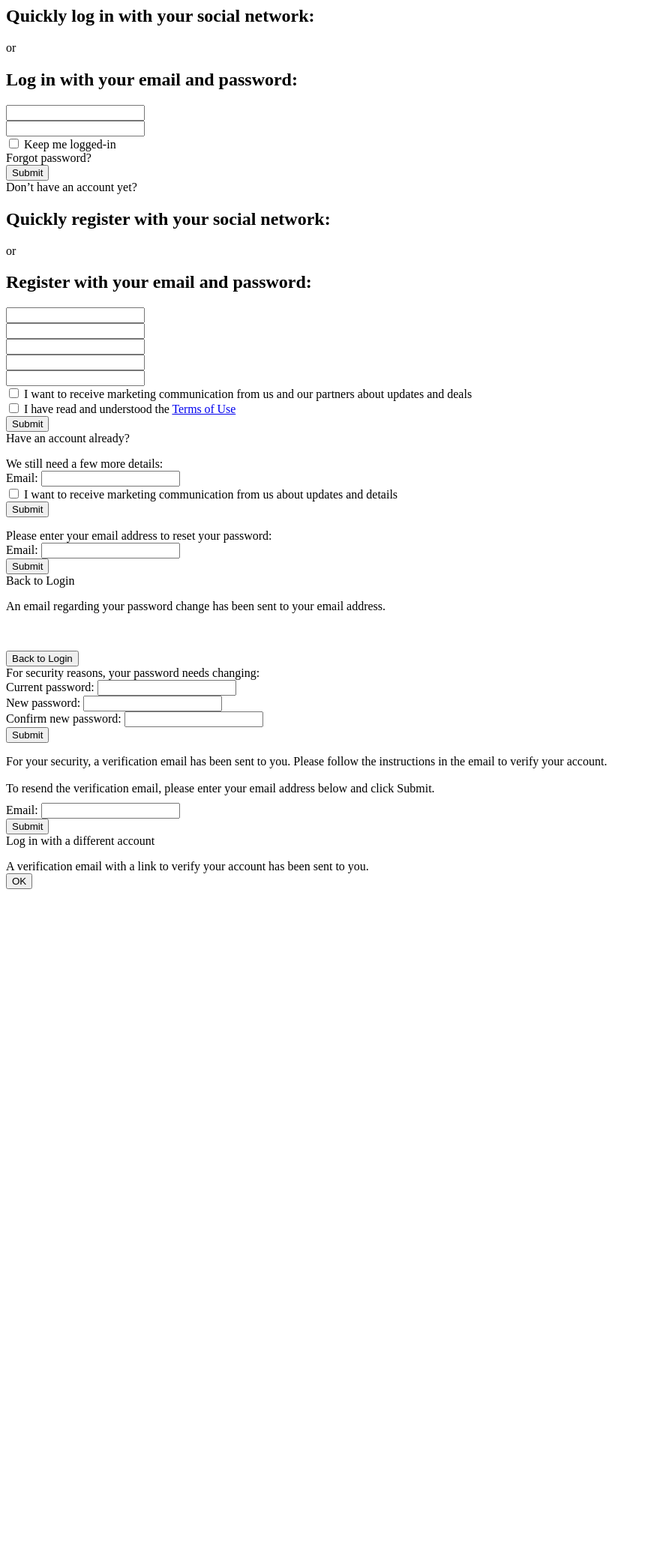
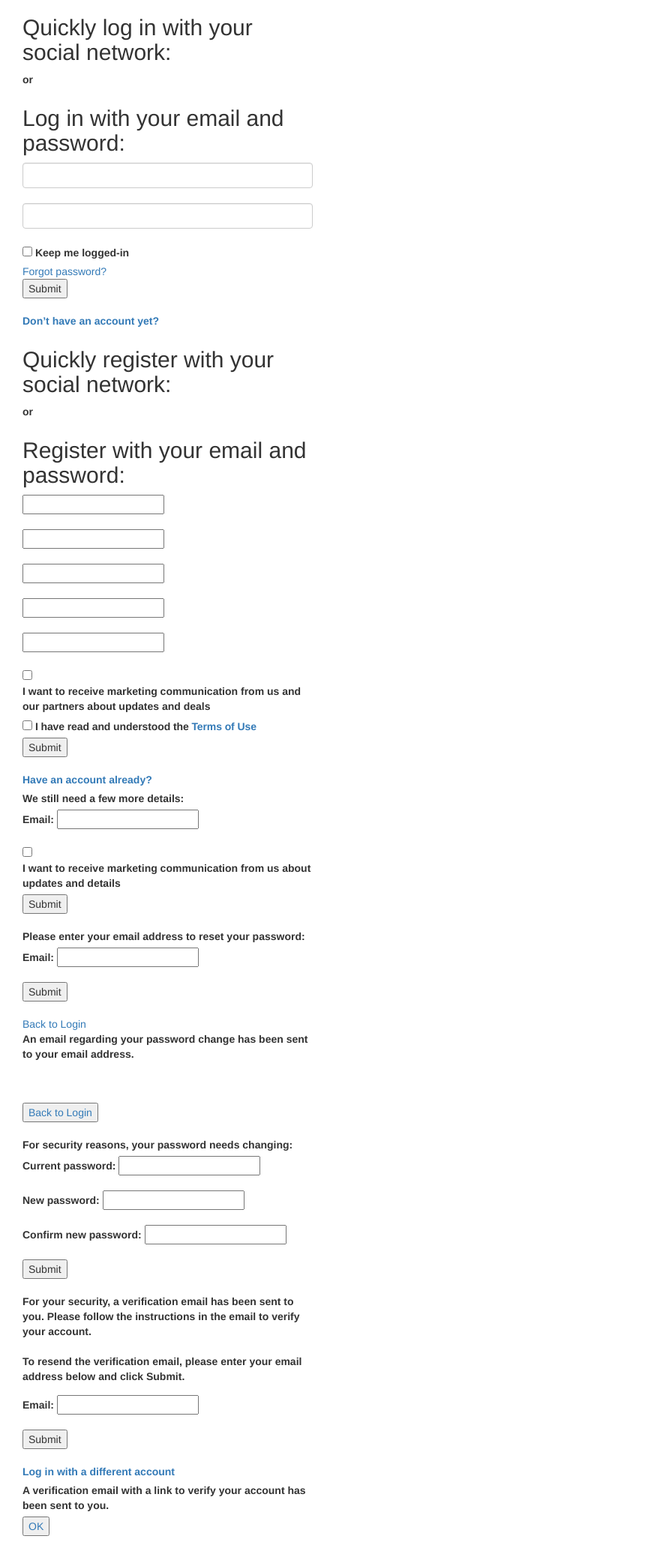
Before and after one commit to fmalina/django-gigya, a Django app: page /account in a window 1280 px wide. Shown: the whole page at 75% size, without its empty margins (0-864 px from the left). Before the commit the page ends 1186 px from the top, so only its background shows below. Run offline with Django 3.2, Linux system fonts and the light colour scheme; some libraries are stand-ins or nearby versions.

Commit message:
Add and use base.html template. Styling registration page with bootstrap

```diff
--- /dev/null
+++ b/gigya/static/gigya/django-gigya.css
@@ -0,0 +1,3 @@
+input {
+    margin-bottom: 20px;
+}
--- /dev/null
+++ b/gigya/templates/base.html
@@ -0,0 +1,16 @@
+{% load static %}
+<!doctype html>
+<html lang="en">
+<head>
+    <meta charset="UTF-8">
+    <meta name="viewport"
+          content="width=device-width, user-scalable=no, initial-scale=1.0, maximum-scale=1.0, minimum-scale=1.0">
+    <meta http-equiv="X-UA-Compatible" content="ie=edge">
+    <title>Document</title>
+    <link rel="stylesheet" href="https://maxcdn.bootstrapcdn.com/bootstrap/3.3.7/css/bootstrap.min.css" integrity="sha384-BVYiiSIFeK1dGmJRAkycuHAHRg32OmUcww7on3RYdg4Va+PmSTsz/K68vbdEjh4u" crossorigin="anonymous">
+    <link rel="stylesheet" href="{% static 'gigya/django-gigya.css' %}">
+</head>
+<body>
+{% block body %}{% endblock %}
+</body>
+</html>
--- /dev/null
+++ b/gigya/templates/gigya/account.html
@@ -0,0 +1,4 @@
+{% extends "base.html" %}
+{% block body %}
+    {% include 'gigya/registration.html' %}
+{% endblock %}
--- a/gigya/templates/gigya/registration.html
+++ b/gigya/templates/gigya/registration.html
@@ -1,3 +1,6 @@
+<div class="col-xs-12">
+
+<div class="col-xs-12 col-lg-4 col-md-6 col-center">
 <div class="gigya-screen-set" id="Default-RegistrationLogin" data-on-pending-registration-screen="Default-RegistrationLogin/gigya-complete-registration-screen"
 data-on-pending-verification-screen="Default-RegistrationLogin/gigya-verification-pending-screen"
 data-on-pending-tfa-registration-screen="Default-RegistrationLogin/gigya-tfa-registration-screen"
@@ -40,13 +43,13 @@ data-width="364" data-responsive="true" data-dialog-style="modern">
         <div class="gigya-layout-cell responsive with-site-login">
           <h2 class="gigya-composite-control gigya-composite-control-header"> Log in with your email and password: </h2>
           <div class="gigya-composite-control gigya-composite-control-textbox">
-            <input type="text" class="gigya-input-text" name="loginID" tabindex="0"
+            <input type="text" class="gigya-input-text form-control" name="loginID" tabindex="0"
             data-gigya-placeholder="Email" formnovalidate="formnovalidate" data-array-root="">
             <span class="gigya-error-msg" data-bound-to="loginID"></span>
           </div>
           <div class="gigya-composite-control gigya-composite-control-password">
             <input type="password" data-gigya-placeholder="Password" name="password"
-            class="gigya-input-password" tabindex="0" formnovalidate="formnovalidate"
+            class="gigya-input-password form-control" tabindex="0" formnovalidate="formnovalidate"
             data-array-root="">
             <span class="gigya-error-msg" data-bound-to="password"></span>
           </div>
@@ -742,3 +745,5 @@ class="gigya-screen v2 portrait" gigya-conditional:class="viewport.width < 500 ?
   <div class="gigya-clear"></div>
 </div>
 </div>
+</div> <!-- .col-xs-12 col-lg-4 col-md-6 col-center -->
+</div> <!-- .col-xs-12 -->
```
Also changed, not shown: gigya/tests/test_views.py (+1 -1 lines).
